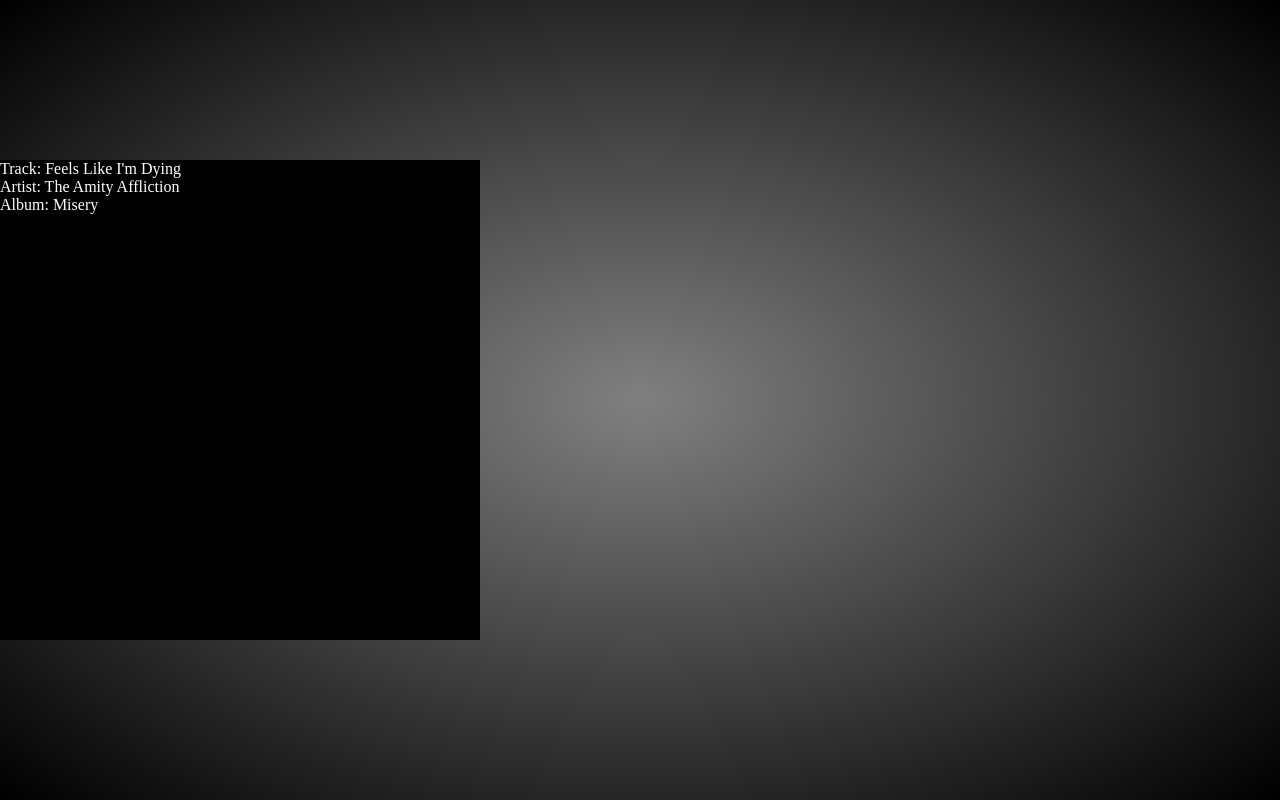
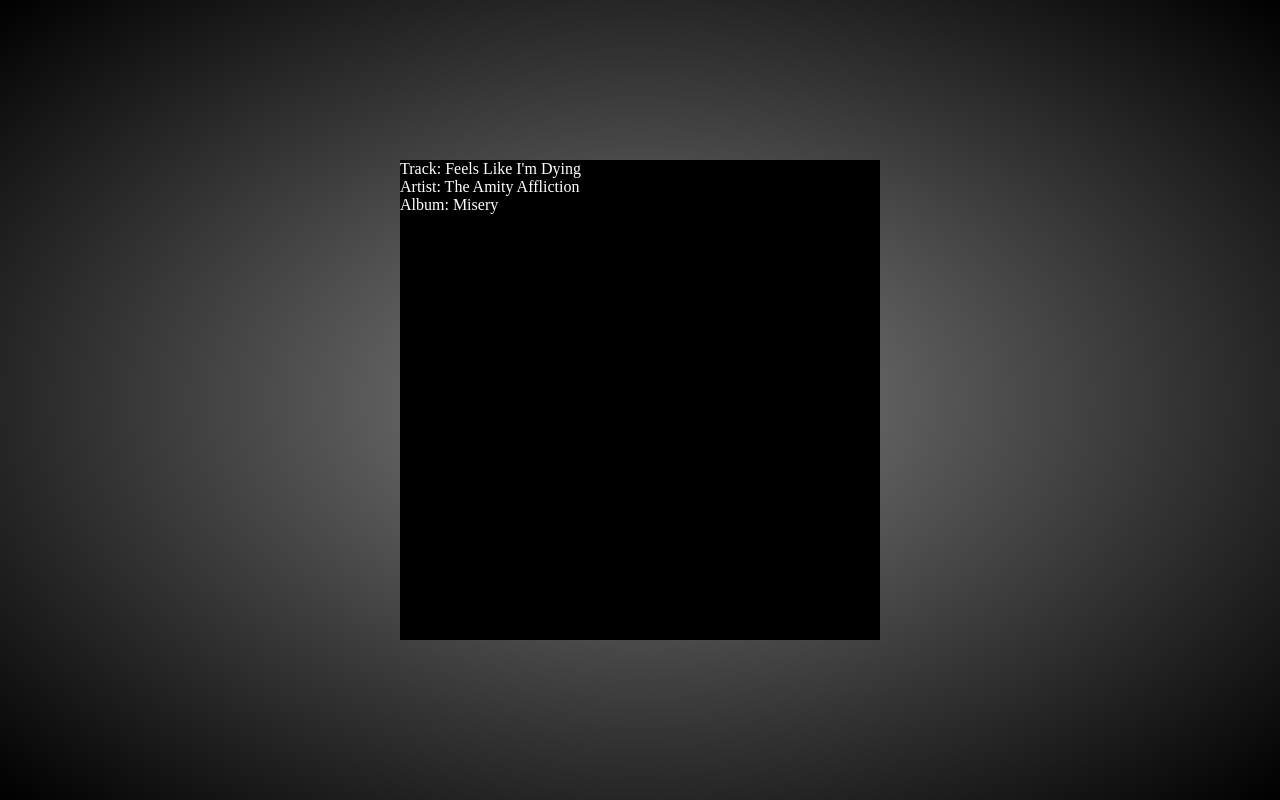
Before and after one commit to ethanarns/CSSFlow, a plain HTML site: page index.html in a window 1280 px wide. Drawn offline with Linux system fonts and the light colour scheme.

Commit message:
Centered pane

```diff
--- a/style.scss
+++ b/style.scss
@@ -22,7 +22,9 @@
     color: white;
     position: absolute;
     top: 50vh - ($paneDim / 2);
+    left: calc(50% - (60vh / 2));
     transform-style: preserve-3d;
+    margin: 0;
     overflow: hidden;
     display: block;
     animation-name: rotback;
```
Also changed, not shown: style.css.
